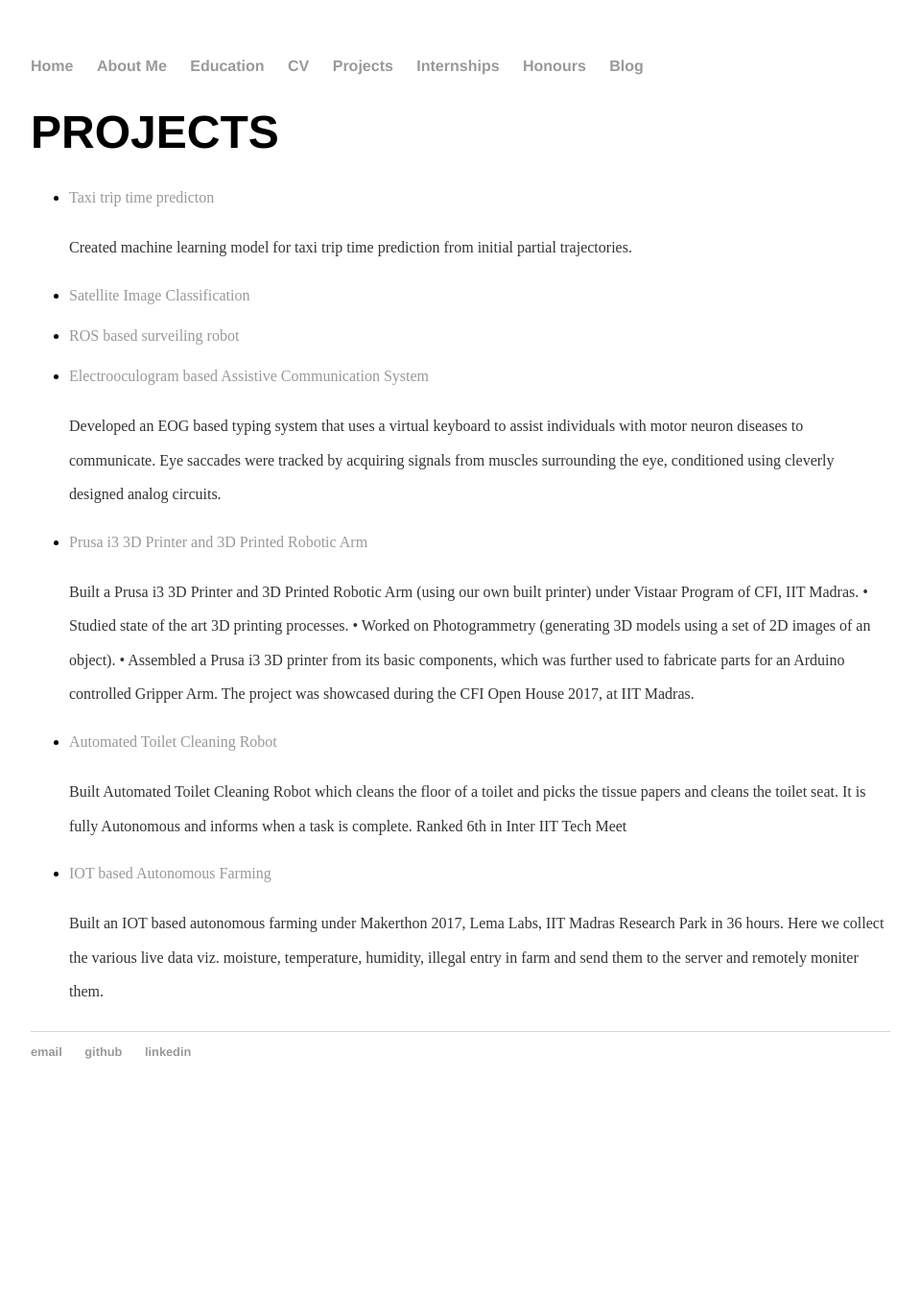
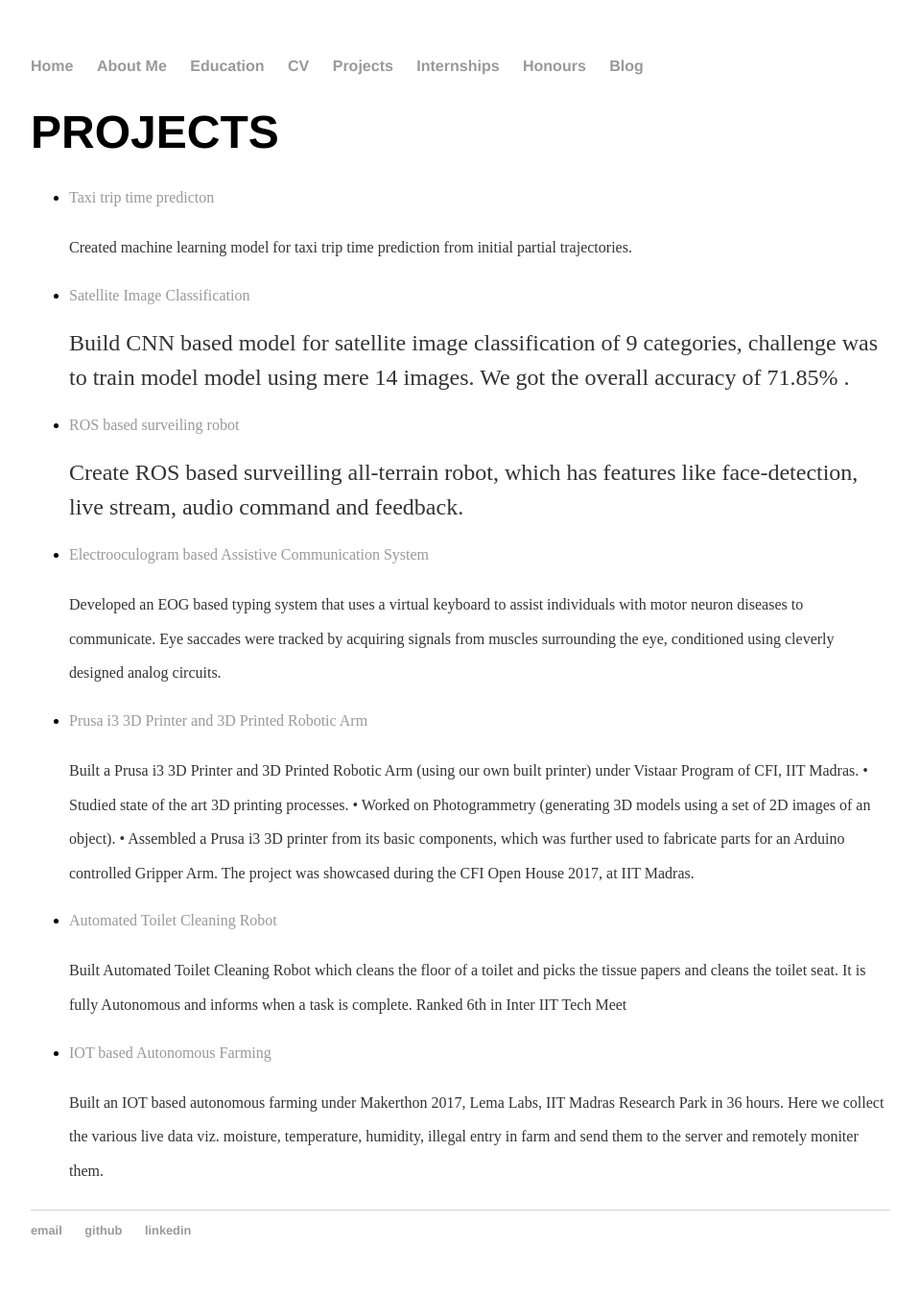
Before and after one commit to iamrajee/iamrajee.github.io, a Jekyll site: the page built from projects/index.html, in a window 1280 px wide. Shown: the whole page at 96% size, without its empty margins (160-1119 px from the left). Built offline with Jekyll 4.4.1, drawn with Linux system fonts in a browser that asks for light colours; before the commit the page ends 1163 px from its top, so only the background shows below that.

Commit message:
Update index.html

```diff
--- a/projects/index.html
+++ b/projects/index.html
@@ -8,9 +8,9 @@ title: PROJECTS
 		<li><a href="https://github.com/iamrajee/kaggle/tree/master/TaxiTimePredict">Taxi trip time predicton</a></li>
 		<p><font size="3">Created machine learning model for taxi trip time prediction from initial partial trajectories.</font></p>
 		<li><a href="https://github.com/iamrajee/Satellite_Image_Classfication">Satellite Image Classification</a></li>
-		<p><font size="3"></font></p>
+		<p><font size="3"></font>Build CNN based model for satellite image classification of 9 categories, challenge was to train model model using mere 14 images. We got the overall accuracy of 71.85% .</p>
 		<li><a href="https://drive.google.com/drive/folders/1B5k8_0QPwT3smCKnMK9Dd8N9MWVTcHdE?usp=sharing">ROS based surveiling robot</a></li>
-		<p><font size="3"></font></p>
+		<p><font size="3"></font>Create ROS based surveilling all-terrain robot, which has features like face-detection, live stream, audio command and feedback.</p>
 		<li><a href="https://github.com/iamrajee/bio_medical">Electrooculogram based Assistive Communication System</a></li>
 		<p><font size="3">Developed an EOG based typing system that uses a virtual keyboard to assist individuals with motor neuron diseases to communicate. Eye saccades were tracked by acquiring signals from muscles surrounding the eye, conditioned using cleverly designed analog circuits.</font></p>
 		<li><a href="https://youtu.be/fiKWWNUrDsA">Prusa i3 3D Printer and 3D Printed Robotic Arm</a></li>
```
